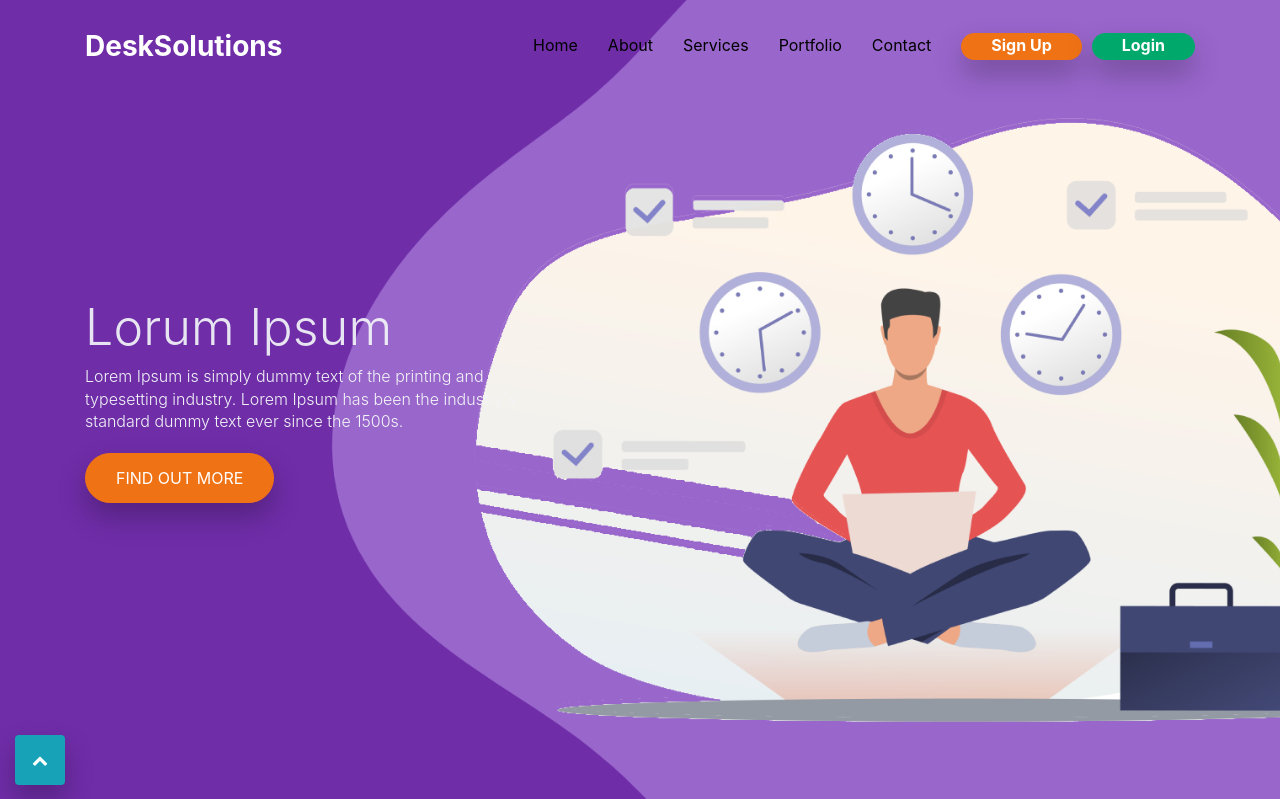
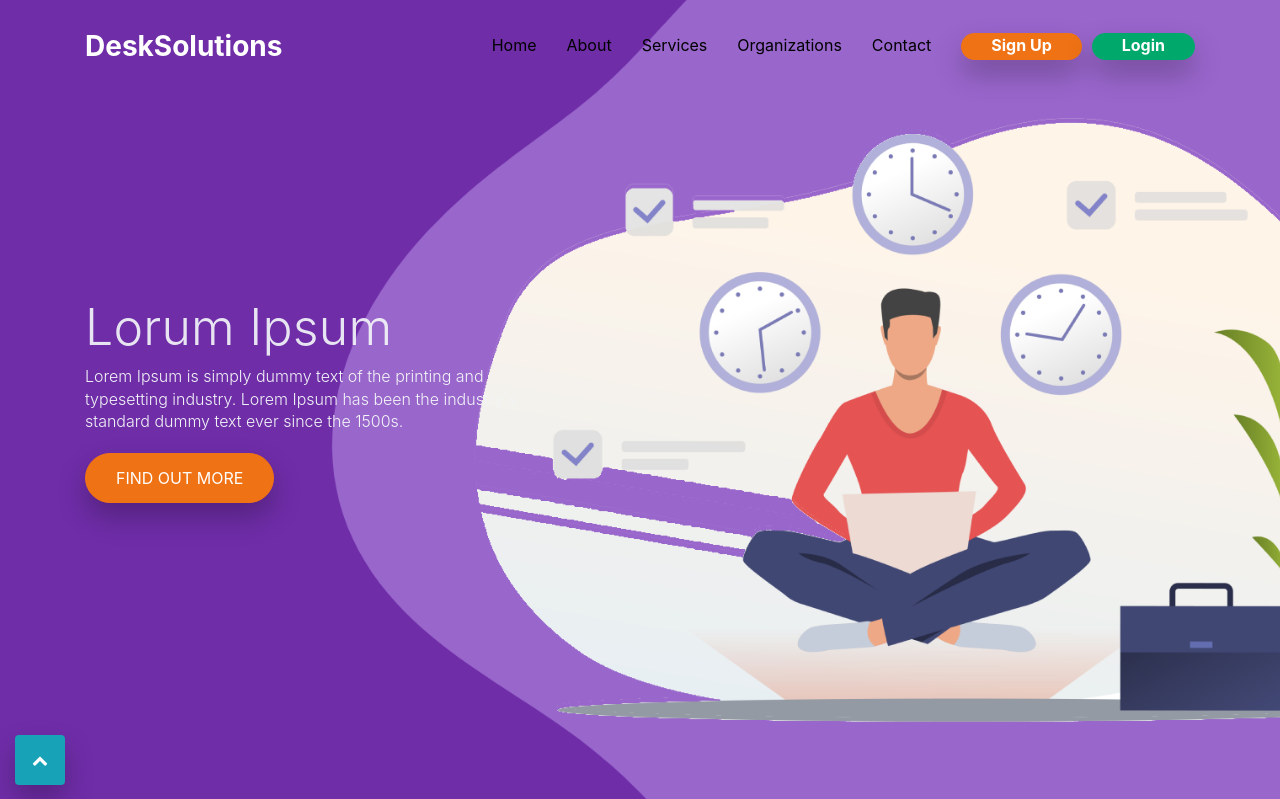
Before and after one commit to kaleemshahid/DeskSolutions, a Django app: page /home/ in a window 1280 px wide. Shown: the top 799 px of the page. Run offline with Django 3.2, Linux system fonts and the light colour scheme; data comes from the database, SQL or seed files in the repository; both versions use the stored data as it was after the commit; some libraries are stand-ins or nearby versions.

```diff
--- a/DeskSolutions/desksolutionsbase/static/desksolutionsbase/css/signup.css
+++ b/DeskSolutions/desksolutionsbase/static/desksolutionsbase/css/signup.css
@@ -23,11 +23,11 @@
     margin-bottom: 60px;
 }
 
-.active_tab1{
+/* .active_tab1{
     background-color: #9966CC;
     color: #fff;
     font-weight: 600;
-}
+} */
 .inactive_tab1{
     background-color: #f5f5f5;
     color: #333;
--- a/DeskSolutions/desksolutionsbase/static/desksolutionsbase/js/setup.js
+++ b/DeskSolutions/desksolutionsbase/static/desksolutionsbase/js/setup.js
@@ -82,11 +82,11 @@ $(document).ready(function(){
             data: $(this).serialize(),
             success: (response) => {
 
-                var lookup_msg = response['lookup_not_exist']
+                var lookup_not_exist = response['lookup_not_exist']
                 var lookup_empty = response['lookup_form']
                 var admin_exist = response['admin_exist']
-                if (lookup_msg){
-                    console.log(lookup_msg)
+                if (lookup_not_exist){
+                    console.log(lookup_not_exist)
                 }
                 else if(lookup_empty){
                     console.log(lookup_empty)
--- a/DeskSolutions/desksolutionsbase/templates/desksolutionsbase/navbar.html
+++ b/DeskSolutions/desksolutionsbase/templates/desksolutionsbase/navbar.html
@@ -19,7 +19,7 @@
                     <a class="nav-link" href="#services">Services</a>
                 </li>
                 <li class="nav-item">
-                    <a class="nav-link" href="#portfolio">Portfolio</a>
+                    <a class="nav-link" href="#organizations">Organizations</a>
                 </li>
                 <li class="nav-item">
                     <a class="nav-link" href="#contact">Contact</a>
--- a/DeskSolutions/desksolutionsbase/templates/desksolutionsbase/organization.html
+++ b/DeskSolutions/desksolutionsbase/templates/desksolutionsbase/organization.html
@@ -1,7 +1,7 @@
 {% load static %}
 <link rel="stylesheet" href="{% static 'desksolutionsbase/css/home.css' %}">
 
-<section class="organization-section" id="organization">
+<section class="organization-section" id="organizations">
     <div class="container">
         <h2 class="section-title mb-4 text-center">Organizations</h2>
         <h6 class="lead mb-4 text-center">Organizations that are affiliated with us! Find jobs here</h6>
--- a/DeskSolutions/desksolutionsbase/templates/desksolutionsbase/signup.html
+++ b/DeskSolutions/desksolutionsbase/templates/desksolutionsbase/signup.html
@@ -121,6 +121,8 @@
                 </div>
             </div>
             <div class="tab-pane" id="usertab">
+                {{ request.session.name  }}
+
                 <form method="POST" action="" id="register-form" enctype="multipart/form-data"
                 novalidate>
                 {% csrf_token %}
--- a/DeskSolutions/desksolutionsbase/views.py
+++ b/DeskSolutions/desksolutionsbase/views.py
@@ -65,6 +65,7 @@ def OrganizationAction(request):
 
         elif user_form.is_valid():
             session_id = request.session.get('organization')
+            print("session: " + str(session_id))
             lookup_session = request.session.get('lookup_organization')
             print(lookup_session)
             print(session_id)
@@ -81,7 +82,8 @@ def OrganizationAction(request):
             #     user.organization = get_organization
             #     user.save()
             #     del request.session['organization']
-            return redirect(reverse('admin:index'))
+                return redirect(reverse('admin:index'))
+
                 # print(request.session['organization'])
         elif lookup_form.is_valid():
             organization_name = lookup_form.cleaned_data.get('organization_name')
```
Also changed, not shown: DeskSolutions/db.sqlite3.
